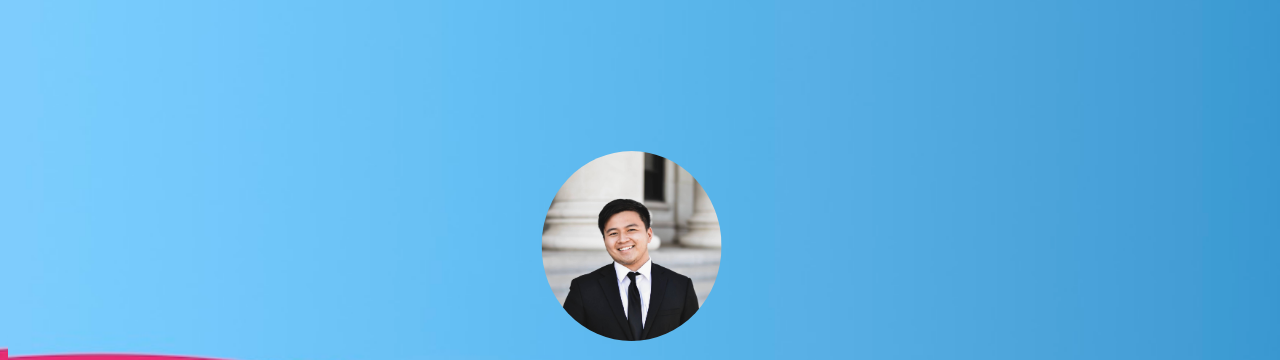
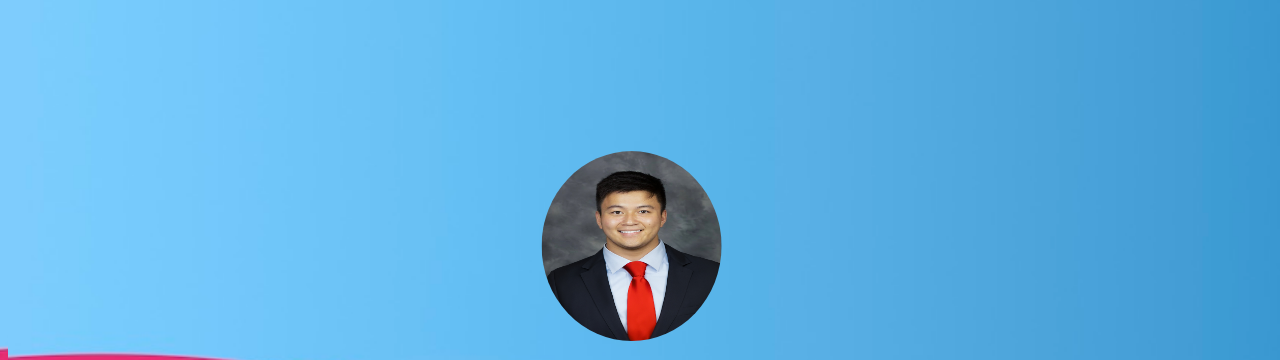
Before and after one commit to binh-docao/web-project2-simpleversion, a plain HTML site: page index.html in a window 1280 px wide. Shown: the part 33-393 px from the top of the page. Drawn offline with Linux system fonts and the light colour scheme.

Commit message:
composite headshot

```diff
--- a/index.html
+++ b/index.html
@@ -32,7 +32,7 @@
     <div class = "container">
         <div class="center">
             <div class= "head">
-                <img src="headshot.jpg" alt = "Binh's Headshot" width = "180" height = "190">
+                <img src="binhcomposite.jpg" alt = "Binh's Headshot" width = "180" height = "190">
             </div>
             <h1>Binh Do-Cao</h1>
         </div>
```
